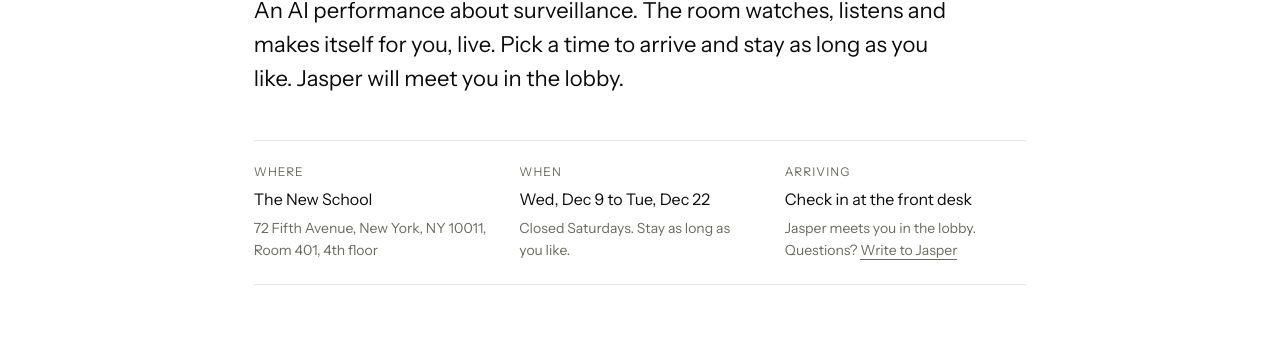
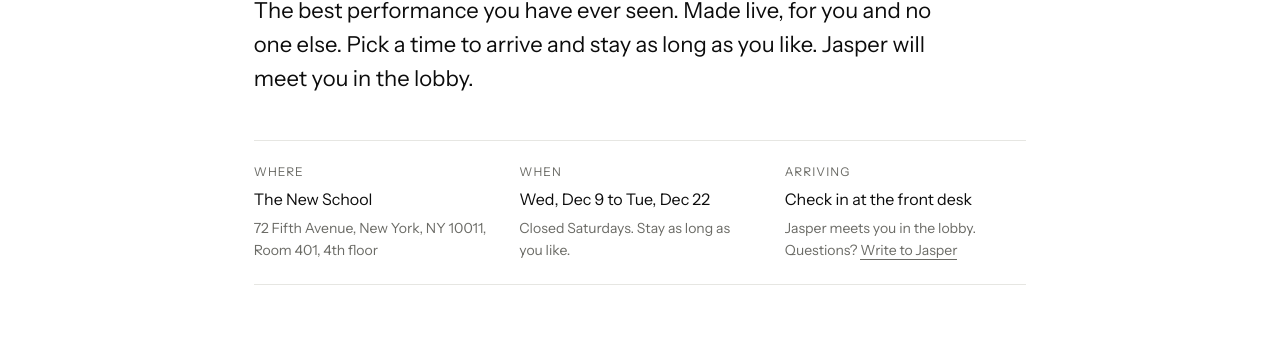
Before and after one commit to Grossi-thisisforyou/jasperengelhardt, a plain HTML site: page visit.html in a window 1280 px wide. Shown: the part 265-603 px from the top of the page. Drawn offline with Linux system fonts and the light colour scheme.

Commit message:
Describe Infinite Jest as the best performance you have ever seen (actual change) (#4)
* Add Infinite Jest booking page and Terms of Participation

visit.html: pick a day (Dec 9 to 22, closed Saturdays), an hour and a
five-minute arrival window; group size, New School question, personal
word, access needs, terms box and three optional consent boxes. Armory
times stay open with an artist-away note and link.
terms.html: built from the guest-facing terms by booking/make_terms.py.
booking/Code.gs: Google Apps Script for a private sheet, with
confirmation, reminder, daily list, cancel link and a Dec 23 wipe.
Homepage row now links to the booking page.

Co-Authored-By: Claude Opus 5.5 <noreply@anthropic.com>
Claude-Session: https://claude.ai/code/session_012rfFFLHsoWLLbNfFWqA7J5

* Booking page: send bookings to Jasper's inbox via Web3Forms

Adds a web3formsKey setting. When set, each booking is emailed to the
inbox the key belongs to; the page keeps its own confirmation and
calendar file. The page stays in 'opens very soon' mode until a key or
endpoint is filled in.

Co-Authored-By: Claude Opus 5.5 <noreply@anthropic.com>
Claude-Session: https://claude.ai/code/session_012rfFFLHsoWLLbNfFWqA7J5

* Booking page: open booking, bookings go to Jasper's inbox

Co-Authored-By: Claude Opus 5.5 <noreply@anthropic.com>
Claude-Session: https://claude.ai/code/session_012rfFFLHsoWLLbNfFWqA7J5

* Describe Infinite Jest as the best performance you have ever seen

Co-Authored-By: Claude Opus 5.5 <noreply@anthropic.com>
Claude-Session: https://claude.ai/code/session_012rfFFLHsoWLLbNfFWqA7J5

---------

Co-authored-by: Claude <noreply@anthropic.com>

```diff
--- a/visit.html
+++ b/visit.html
@@ -4,7 +4,7 @@
 <meta charset="utf-8">
 <meta name="viewport" content="width=device-width, initial-scale=1, viewport-fit=cover">
 <title>Infinite Jest · Book a visit</title>
-<meta name="description" content="Book a few minutes with Infinite Jest, a performance made live for each visitor by JRA Engelhardt. New York, December 2026.">
+<meta name="description" content="Book your visit to Infinite Jest, the best performance you have ever seen, made live for each visitor by JRA Engelhardt. New York, December 2026.">
 <meta name="theme-color" content="#ffffff">
 <meta property="og:title" content="Infinite Jest · Book a visit">
 <meta property="og:description" content="A performance made live for each visitor. Pick a time, it takes a minute.">
@@ -146,7 +146,7 @@ footer{max-width:880px;margin:0 auto;padding:28px var(--pad) 40px;border-top:1px
   <div class="intro">
     <div class="label">Book a visit</div>
     <h1>Infinite Jest</h1>
-    <p class="lead">An AI performance about surveillance. The room watches, listens and makes itself for you, live. Pick a time to arrive and stay as long as you like. Jasper will meet you in the lobby.</p>
+    <p class="lead">The best performance you have ever seen. Made live, for you and no one else. Pick a time to arrive and stay as long as you like. Jasper will meet you in the lobby.</p>
   </div>
 
   <div class="facts">
```
Also changed, not shown: index.html (+1 -1 lines).
